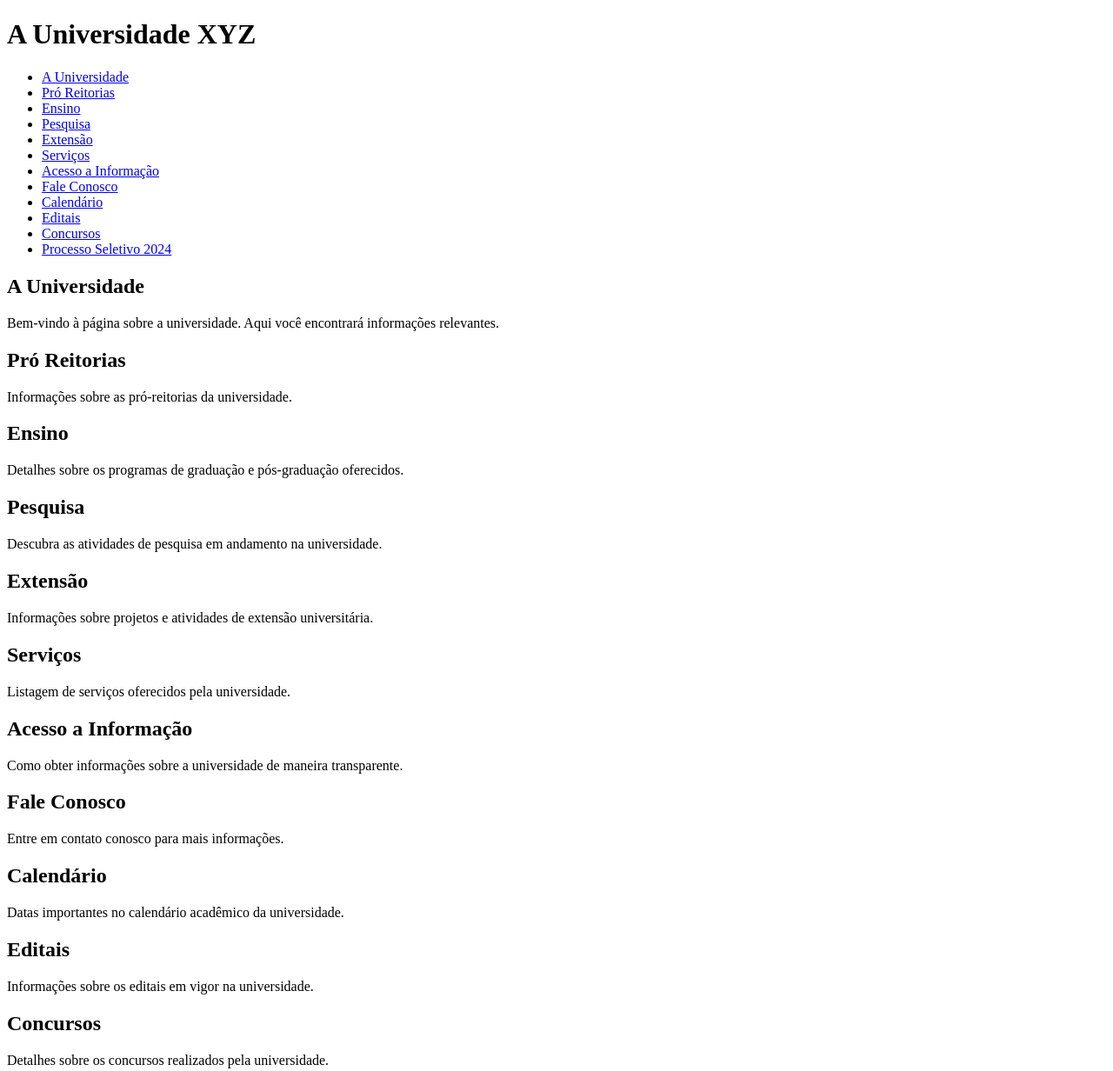
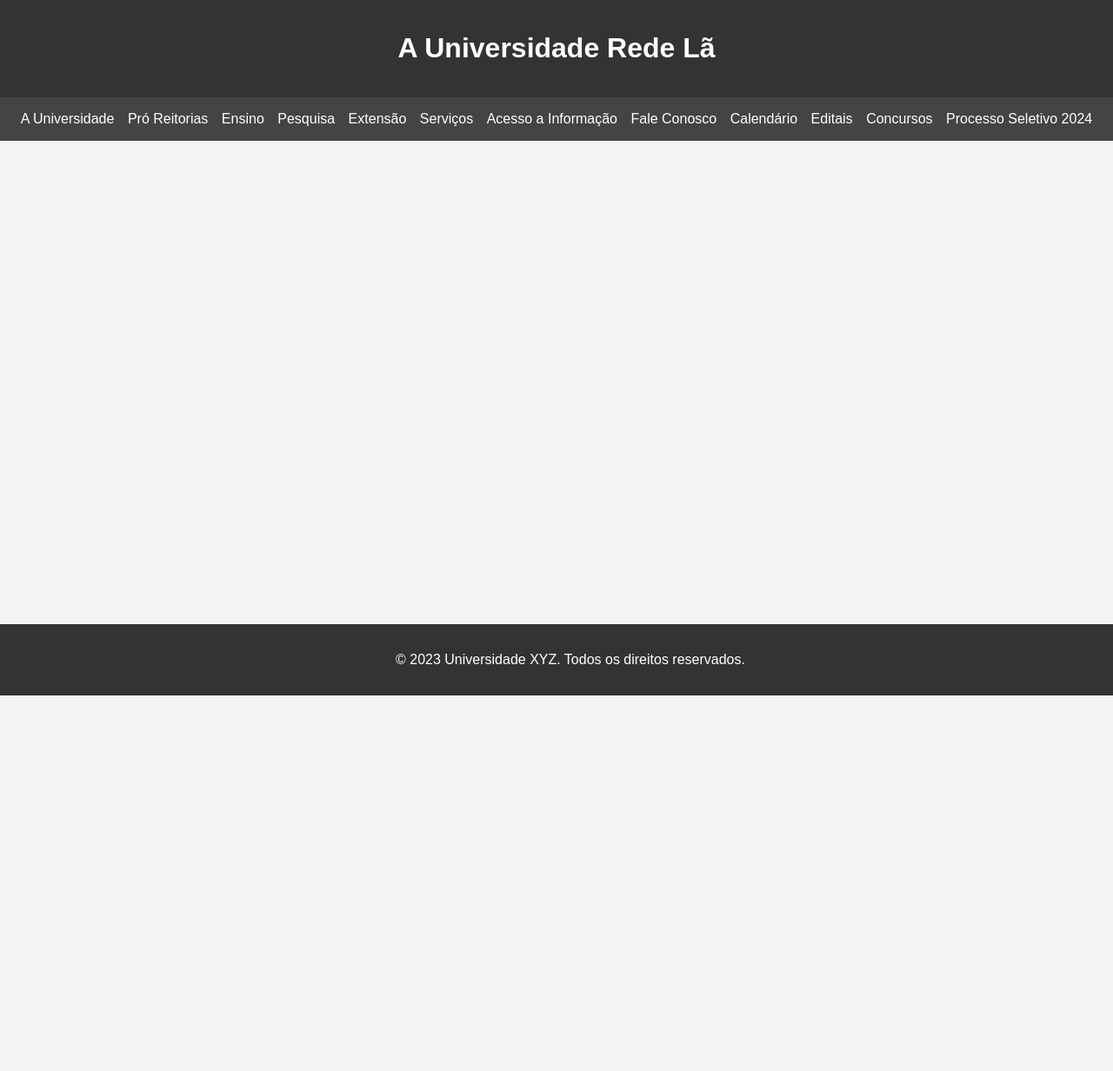
Before and after one commit to GabrielMenezes074/trabalho-rede-l-, a plain HTML site: page index.html in a window 1280 px wide. Shown: the top 1232 px of the page at 87% size. After the commit the page ends 800 px from the top, so only its background shows below. Drawn offline with Linux system fonts and the light colour scheme.

Commit message:
mudança no layout

```diff
--- a/index.html
+++ b/index.html
@@ -4,105 +4,158 @@
     <meta charset="UTF-8">
     <meta http-equiv="X-UA-Compatible" content="IE=edge">
     <meta name="viewport" content="width=device-width, initial-scale=1.0">
-    <title>Universidade XYZ</title>
-    <link rel="stylesheet" href="styles.css">
+    <title>Universidade Rede lã</title>
+    <style>
+        body {
+            font-family: Arial, sans-serif;
+            margin: 0;
+            padding: 0;
+            background-color: #f4f4f4;
+        }
+
+        header {
+            background-color: #333;
+            color: #fff;
+            text-align: center;
+            padding: 1em;
+        }
+
+        nav {
+            background-color: #444;
+            color: #fff;
+            padding: 1em;
+        }
+
+        nav ul {
+            list-style-type: none;
+            padding: 0;
+            margin: 0;
+            display: flex;
+            justify-content: space-around;
+        }
+
+        nav a {
+            text-decoration: none;
+            color: #fff;
+            cursor: pointer;
+        }
+
+        section {
+            display: none;
+            padding: 20px;
+        }
+
+        footer {
+            background-color: #333;
+            color: #fff;
+            text-align: center;
+            padding: 1em;
+            position: fixed;
+            bottom: 0;
+            width: 100%;
+        }
+    </style>
 </head>
 <body>
     <header>
-        <h1>A Universidade XYZ</h1>
+        <h1>A Universidade Rede Lã</h1>
     </header>
 
     <nav>
         <ul>
-            <li><a href="#universidade">A Universidade</a></li>
-            <li><a href="#pro-reitorias">Pró Reitorias</a></li>
-            <li><a href="#ensino">Ensino</a></li>
-            <li><a href="#pesquisa">Pesquisa</a></li>
-            <li><a href="#extensao">Extensão</a></li>
-            <li><a href="#servicos">Serviços</a></li>
-            <li><a href="#acesso">Acesso a Informação</a></li>
-            <li><a href="#contato">Fale Conosco</a></li>
-            <li><a href="#calendario">Calendário</a></li>
-            <li><a href="#editais">Editais</a></li>
-            <li><a href="#concursos">Concursos</a></li>
-            <li><a href="#processo-seletivo">Processo Seletivo 2024</a></li>
+            <li><a onclick="showContent('universidade')">A Universidade</a></li>
+            <li><a onclick="showContent('pro-reitorias')">Pró Reitorias</a></li>
+            <li><a onclick="showContent('ensino')">Ensino</a></li>
+            <li><a onclick="showContent('pesquisa')">Pesquisa</a></li>
+            <li><a onclick="showContent('extensao')">Extensão</a></li>
+            <li><a onclick="showContent('servicos')">Serviços</a></li>
+            <li><a onclick="showContent('acesso')">Acesso a Informação</a></li>
+            <li><a onclick="showContent('contato')">Fale Conosco</a></li>
+            <li><a onclick="showContent('calendario')">Calendário</a></li>
+            <li><a onclick="showContent('editais')">Editais</a></li>
+            <li><a onclick="showContent('concursos')">Concursos</a></li>
+            <li><a onclick="showContent('processo-seletivo')">Processo Seletivo 2024</a></li>
         </ul>
     </nav>
 
     <section id="universidade">
         <h2>A Universidade</h2>
-        <p>Bem-vindo à página sobre a universidade. Aqui você encontrará informações relevantes.</p>
-        <!-- Conteúdo específico sobre a universidade -->
+        <p>Conteúdo aleatório sobre a universidade.</p>
     </section>
 
     <section id="pro-reitorias">
         <h2>Pró Reitorias</h2>
-        <p>Informações sobre as pró-reitorias da universidade.</p>
-        <!-- Conteúdo específico sobre as pró-reitorias -->
+        <p>Conteúdo aleatório sobre as pró-reitorias da universidade.</p>
     </section>
 
     <section id="ensino">
         <h2>Ensino</h2>
-        <p>Detalhes sobre os programas de graduação e pós-graduação oferecidos.</p>
-        <!-- Conteúdo específico sobre ensino -->
+        <p>Conteúdo aleatório sobre os programas de graduação e pós-graduação oferecidos.</p>
     </section>
 
     <section id="pesquisa">
         <h2>Pesquisa</h2>
-        <p>Descubra as atividades de pesquisa em andamento na universidade.</p>
-        <!-- Conteúdo específico sobre pesquisa -->
+        <p>Conteúdo aleatório sobre as atividades de pesquisa na universidade.</p>
     </section>
 
     <section id="extensao">
         <h2>Extensão</h2>
-        <p>Informações sobre projetos e atividades de extensão universitária.</p>
-        <!-- Conteúdo específico sobre extensão -->
+        <p>Conteúdo aleatório sobre projetos e atividades de extensão universitária.</p>
     </section>
 
     <section id="servicos">
         <h2>Serviços</h2>
-        <p>Listagem de serviços oferecidos pela universidade.</p>
-        <!-- Conteúdo específico sobre serviços -->
+        <p>Conteúdo aleatório sobre os serviços oferecidos pela universidade.</p>
     </section>
 
     <section id="acesso">
         <h2>Acesso a Informação</h2>
-        <p>Como obter informações sobre a universidade de maneira transparente.</p>
-        <!-- Conteúdo específico sobre acesso à informação -->
+        <p>Conteúdo aleatório sobre como obter informações de forma transparente.</p>
     </section>
 
     <section id="contato">
         <h2>Fale Conosco</h2>
-        <p>Entre em contato conosco para mais informações.</p>
-        <!-- Conteúdo específico sobre contato -->
+        <p>Conteúdo aleatório sobre como entrar em contato conosco.</p>
     </section>
 
     <section id="calendario">
         <h2>Calendário</h2>
-        <p>Datas importantes no calendário acadêmico da universidade.</p>
-        <!-- Conteúdo específico sobre o calendário -->
+        <p>Conteúdo aleatório sobre datas importantes no calendário acadêmico.</p>
     </section>
 
     <section id="editais">
         <h2>Editais</h2>
-        <p>Informações sobre os editais em vigor na universidade.</p>
-        <!-- Conteúdo específico sobre editais -->
+        <p>Conteúdo aleatório sobre os editais em vigor na universidade.</p>
     </section>
 
     <section id="concursos">
         <h2>Concursos</h2>
-        <p>Detalhes sobre os concursos realizados pela universidade.</p>
-        <!-- Conteúdo específico sobre concursos -->
+        <p>Conteúdo aleatório sobre os concursos realizados pela universidade.</p>
     </section>
 
     <section id="processo-seletivo">
         <h2>Processo Seletivo 2024</h2>
-        <p>Informações sobre o processo seletivo de 2024.</p>
-        <!-- Conteúdo específico sobre o processo seletivo -->
+        <p>Conteúdo aleatório sobre o processo seletivo de 2024.</p>
     </section>
 
     <footer>
         <p>&copy; 2023 Universidade XYZ. Todos os direitos reservados.</p>
     </footer>
+
+    <script>
+        function showContent(sectionId) {
+            // Oculta todas as seções
+            var sections = document.querySelectorAll('section');
+            sections.forEach(function(section) {
+                section.style.display = 'none';
+            });
+
+            // Mostra a seção clicada
+            var selectedSection = document.getElementById(sectionId);
+            if (selectedSection) {
+                selectedSection.style.display = 'block';
+            }
+        }
+    </script>
 </body>
 </html>
```
